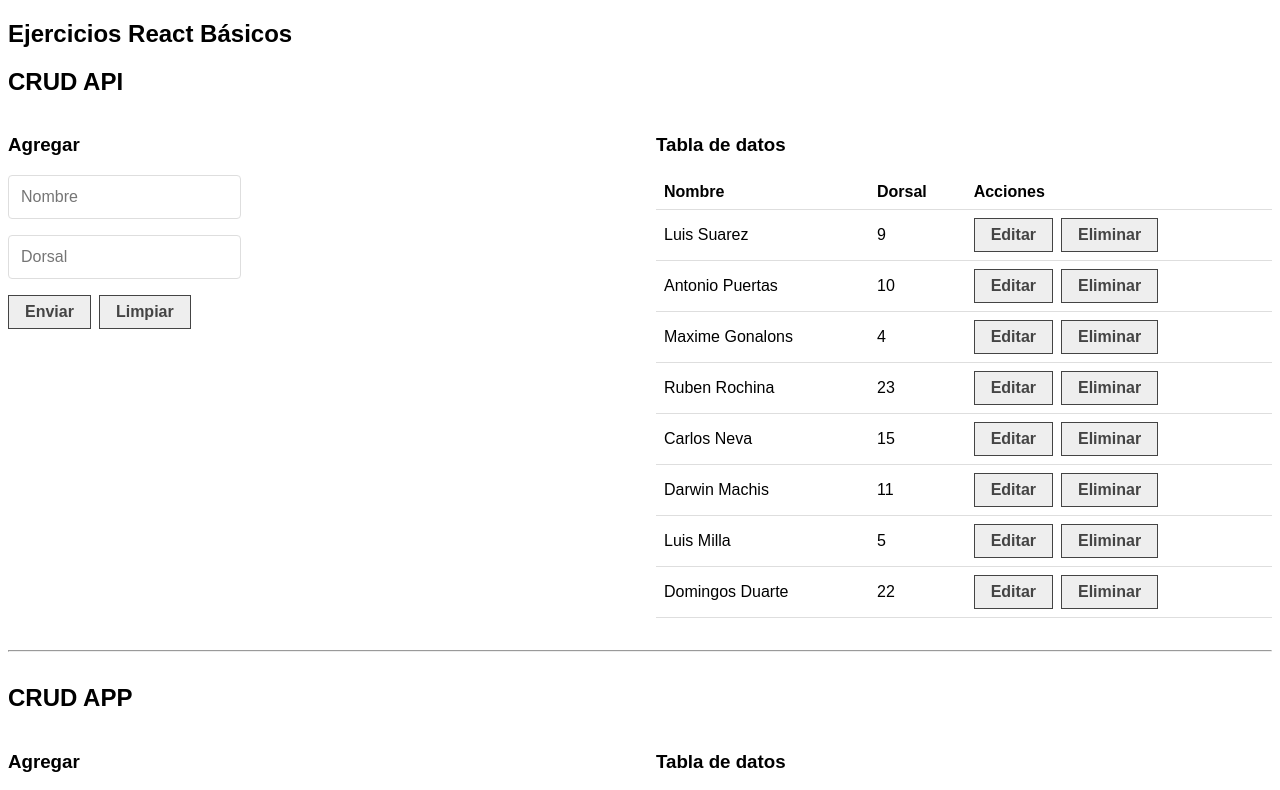
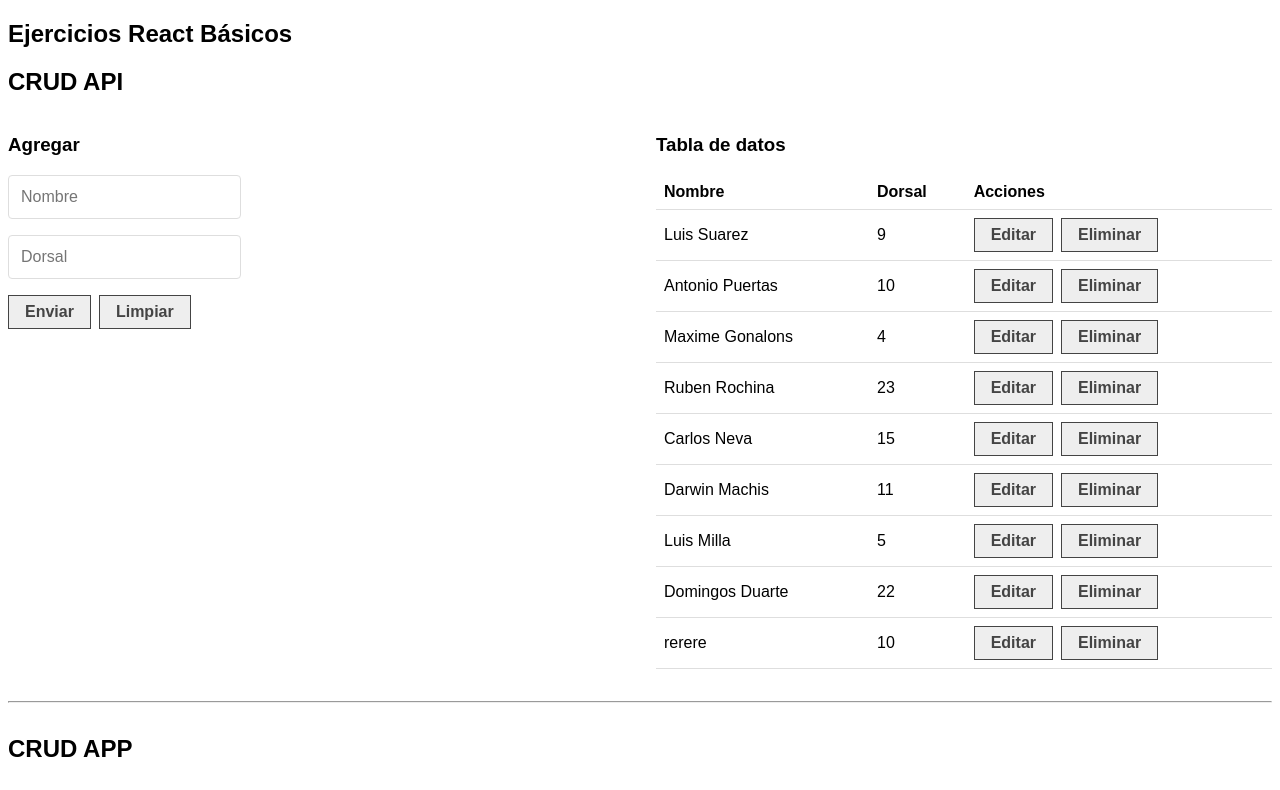
Before and after one commit to CarlosGiil97/Ejercicios-B-sicos-React, a React (Create React App) app: page / in a window 1280 px wide. Shown: the top 790 px of the page. Built offline with nearby package versions, Linux system fonts and the light colour scheme; data requests are answered from the project's data file.

Commit message:
Funcionalidad añadir agregada.Se tiene que mandar el content-type en las cabeceras en el metodo pos

```diff
--- a/src/api/db.json
+++ b/src/api/db.json
@@ -1,44 +1,49 @@
 {
-    "futbol":[
+  "futbol": [
     {
-            "id":1,
-            "name":"Luis Suarez",
-            "dorsal":"9"
+      "id": 1,
+      "name": "Luis Suarez",
+      "dorsal": "9"
     },
     {
-            "id":2,
-            "name":"Antonio Puertas",
-            "dorsal":"10"
+      "id": 2,
+      "name": "Antonio Puertas",
+      "dorsal": "10"
     },
     {
-            "id":3,
-            "name":"Maxime Gonalons",
-            "dorsal":"4"
+      "id": 3,
+      "name": "Maxime Gonalons",
+      "dorsal": "4"
     },
     {
-            "id":4,
-            "name":"Ruben Rochina",
-            "dorsal":"23"
+      "id": 4,
+      "name": "Ruben Rochina",
+      "dorsal": "23"
     },
     {
-            "id":5,
-            "name":"Carlos Neva",
-            "dorsal":"15"
+      "id": 5,
+      "name": "Carlos Neva",
+      "dorsal": "15"
     },
     {
-            "id":6,
-            "name":"Darwin Machis",
-            "dorsal":"11"
+      "id": 6,
+      "name": "Darwin Machis",
+      "dorsal": "11"
     },
     {
-            "id":7,
-            "name":"Luis Milla",
-            "dorsal":"5"
+      "id": 7,
+      "name": "Luis Milla",
+      "dorsal": "5"
     },
     {
-            "id":8,
-            "name":"Domingos Duarte",
-            "dorsal":"22"
+      "id": 8,
+      "name": "Domingos Duarte",
+      "dorsal": "22"
+    },
+    {
+      "name": "rerere",
+      "dorsal": "10",
+      "id": 1625080014067
     }
   ]
 }
--- a/src/components/CrudApi.js
+++ b/src/components/CrudApi.js
@@ -17,13 +17,13 @@ const CrudApi = () => {
     const [loading, setLoading] = useState(false);
 
 
-    //let api=helpHttp();
+    let api=helpHttp();
     let url ="http://localhost:5000/futbol";
 
     //USEeFFECT PARA LA PRIMERA CARGA DE DATOS
     useEffect(() => {
         setLoading(true);
-        helpHttp().get(url).then((res) => {
+        api.get(url).then((res) => {
 
         if(!res.err){
             setDb(res);
@@ -44,7 +44,18 @@ const CrudApi = () => {
     const createData = (data) => {
             //manera de generar un ID para el componente único
             data.id = Date.now();
-            setDb([...db,data]);
+
+            //con esta linea de codigo hace el insert en el objeto con el método POST
+            api.post(url,{body:data, headers:{"content-type":"application/json"}}).then((res) => {
+                console.log(res);
+                if(!res.err){
+                    setDb([...db,res]);
+                }else{
+                    setError(res);
+                }
+            });
+
+
 
     }
 //funcion que va a actualizar la info de la BD
```
Lines whose indentation alone changed are shown as unchanged.
